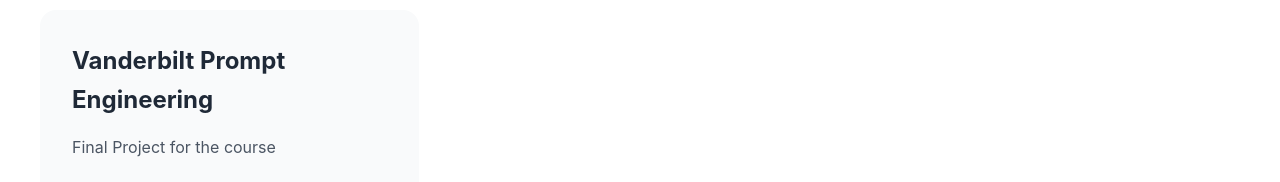
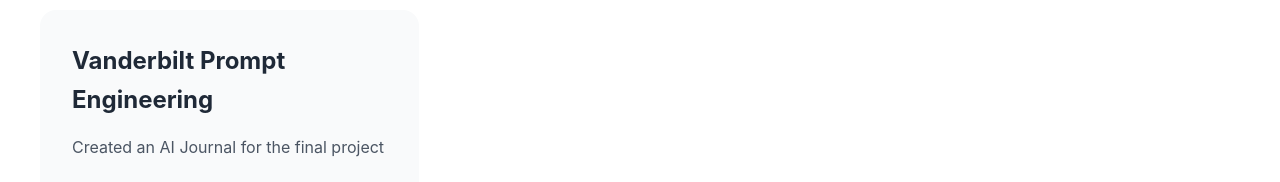
Before and after one commit to Alfredoperry14/Portfolio-Website, a website: page index.html in a window 1280 px wide. Shown: the part 2220-2402 px from the top of the page. Drawn offline with Linux system fonts and the light colour scheme.

Commit message:
update index.html

```diff
--- a/index.html
+++ b/index.html
@@ -111,7 +111,7 @@
                 <a href = "https://github.com/Alfredoperry14/AIJournal" style = "text-decoration: none;">
                     <div class="project-card">
                         <h3 class="project-title">Vanderbilt Prompt Engineering</h3>
-                        <p class="project-description">Final Project for the course</p>
+                        <p class="project-description">Created an AI Journal for the final project</p>
                         <div class="tags">
                             <span class="tag">Swift</span>
                             <span class="tag">SwiftUI</span>
```
